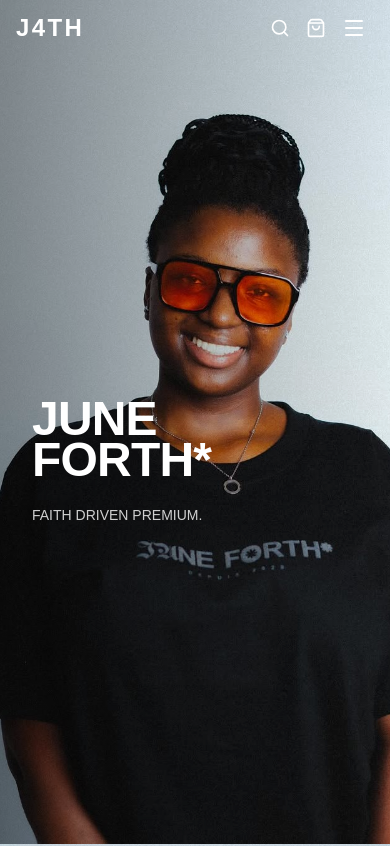
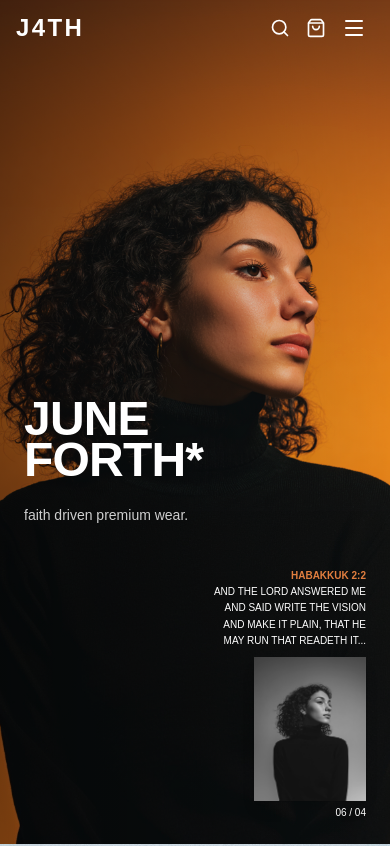
Before and after one commit to Patrickcudjoe1/J4TH, a Next.js app: page / in a window 390 px wide. Shown: the top 846 px of the page. Built offline with nearby package versions, Linux system fonts and the light colour scheme.

Commit message:
mobile thumnail

```diff
--- a/src/app/page.tsx
+++ b/src/app/page.tsx
@@ -4,7 +4,7 @@ import PremiumNavBar from '@/components/PremiumNavBar';
 import HeroSection from '@/components/HeroSection';
 import SplitPromo from '@/components/SplitPromo';
 import CategoryGrid from '@/components/CategoryGrid';
-import heroImageMobile from '@/assets/J4-12.jpg';
+import heroImageMobile from '@/assets/J4-8.png';
 import heroImageDesktop from '@/assets/J4-8.png';
 import promoLeftImage from '@/assets/J4-9.jpg';
 import promoRightImage from '@/assets/J4-13.jpg';
@@ -28,7 +28,7 @@ export default function Home() {
         backgroundImageMobile={heroImageMobile.src}
         backgroundImageDesktop={heroImageDesktop.src}
         title="JUNE FORTH*"
-        subtitle="FAITH DRIVEN PREMIUM."
+        subtitle="faith driven premium wear."
         scriptureRef="HABAKKUK 2:2"
         scriptureText="AND THE LORD ANSWERED ME AND SAID WRITE THE VISION AND MAKE IT PLAIN, THAT HE MAY RUN THAT READETH IT..."
         thumbnailImage={heroImageMobile.src}
--- a/src/components/HeroSection.tsx
+++ b/src/components/HeroSection.tsx
@@ -23,13 +23,19 @@ export const HeroSection: React.FC<HeroProps> = ({
     scriptureRef,
     thumbnailImage,
 }) => {
-    // Use separate mobile/desktop images if provided, otherwise fall back to single image
+    // Fallback logic for responsive backgrounds
     const mobileImage = backgroundImageMobile || backgroundImage;
     const desktopImage = backgroundImageDesktop || backgroundImage;
 
+    // Safer title split (prevents crash if only one word)
+    const titleParts = title.split(' ');
+    const firstWord = titleParts[0];
+    const secondWord = titleParts[1] || '';
+
     return (
         <div className="h-screen w-full overflow-hidden relative flex-shrink-0">
-            {/* Mobile Background Image */}
+
+            {/* Mobile Background */}
             <div
                 className="absolute inset-0 md:hidden bg-cover bg-center"
                 style={{
@@ -37,7 +43,8 @@ export const HeroSection: React.FC<HeroProps> = ({
                     filter: 'contrast(1.05) brightness(0.98)',
                 }}
             />
-            {/* Desktop Background Image */}
+
+            {/* Desktop Background */}
             <div
                 className="hidden md:block absolute inset-0 bg-cover bg-center"
                 style={{
@@ -50,27 +57,75 @@ export const HeroSection: React.FC<HeroProps> = ({
             <div className="absolute inset-0 bg-gradient-to-r from-black/40 to-transparent" />
 
             {/* Content Container */}
-            <div className="relative h-full flex items-center justify-between px-8 md:px-16">
+            <div className="relative h-full flex items-center justify-between px-6 md:px-16">
+
                 {/* Left Side - Headline */}
-                <div className="mt-20 md:mt-0 z-10 flex-1">
+                <div className="mt-20 md:mt-0 z-10 flex-1 pr-24 md:pr-0">
                     <h1 className="text-white uppercase leading-[0.85] tracking-tighter">
-                        <div className="text-[clamp(3rem,12vw,9rem)] font-black">{title.split(' ')[0]}</div>
-                        <div className="text-[clamp(3rem,12vw,9rem)] font-black">{title.split(' ')[1]}</div>
+                        <div className="text-[clamp(3rem,12vw,9rem)] font-black">
+                            {firstWord}
+                        </div>
+                        {secondWord && (
+                            <div className="text-[clamp(3rem,12vw,9rem)] font-black">
+                                {secondWord}
+                            </div>
+                        )}
                     </h1>
-                    <p className="text-white/80 mt-6 max-w-sm text-sm md:text-base">{subtitle}</p>
+
+                    <p className="text-white/80 mt-6 max-w-sm text-sm md:text-base">
+                        {subtitle}
+                    </p>
                 </div>
 
-                {/* Right Side - Card */}
+                {/* Mobile Scripture Card */}
                 {scriptureText && (
-                    <div className="hidden md:flex absolute bottom-12 right-12 z-10 items-end gap-4">
+                    <div className="md:hidden absolute bottom-6 right-6 z-10 flex flex-col items-end gap-2 max-w-[160px]">
+
                         {/* Text Block */}
-                        <div className="text-white text-xs uppercase leading-relaxed max-w-[200px]">
-                            <span className="text-[#E07E3F] font-bold">{scriptureRef}</span>
+                        <div className="text-white text-[10px] uppercase leading-relaxed text-right">
+                            <span className="text-[#E07E3F] font-bold">
+                                {scriptureRef}
+                            </span>
                             <br />
                             {scriptureText}
                         </div>
 
                         {/* Thumbnail Image */}
+                        {thumbnailImage && (
+                            <div className="relative">
+                                <div className="w-28 h-36 bg-gray-900 overflow-hidden shadow-lg">
+                                    <img
+                                        src={thumbnailImage}
+                                        alt="Thumbnail"
+                                        className="h-full w-full object-cover grayscale"
+                                    />
+                                </div>
+                                <div className="text-white text-[10px] mt-1 text-right">
+                                    06 / 04
+                                </div>
+                            </div>
+                        )}
+
+                    </div>
+                )}
+
+
+                {/* ===================== */}
+                {/* Desktop Scripture Card */}
+                {/* ===================== */}
+                {scriptureText && (
+                    <div className="hidden md:flex absolute bottom-12 right-12 z-10 items-end gap-4">
+
+                        {/* Text Block */}
+                        <div className="text-white text-xs uppercase leading-relaxed max-w-[200px]">
+                            <span className="text-[#E07E3F] font-bold">
+                                {scriptureRef}
+                            </span>
+                            <br />
+                            {scriptureText}
+                        </div>
+
+                        {/* Desktop Thumbnail */}
                         {thumbnailImage && (
                             <div className="relative">
                                 <div className="w-40 h-48 bg-gray-900 overflow-hidden">
@@ -80,11 +135,14 @@ export const HeroSection: React.FC<HeroProps> = ({
                                         className="h-full w-full object-cover grayscale"
                                     />
                                 </div>
-                                <div className="text-white text-xs mt-2">06 / 04</div>
+                                <div className="text-white text-xs mt-2">
+                                    06 / 04
+                                </div>
                             </div>
                         )}
                     </div>
                 )}
+
             </div>
         </div>
     );
```
